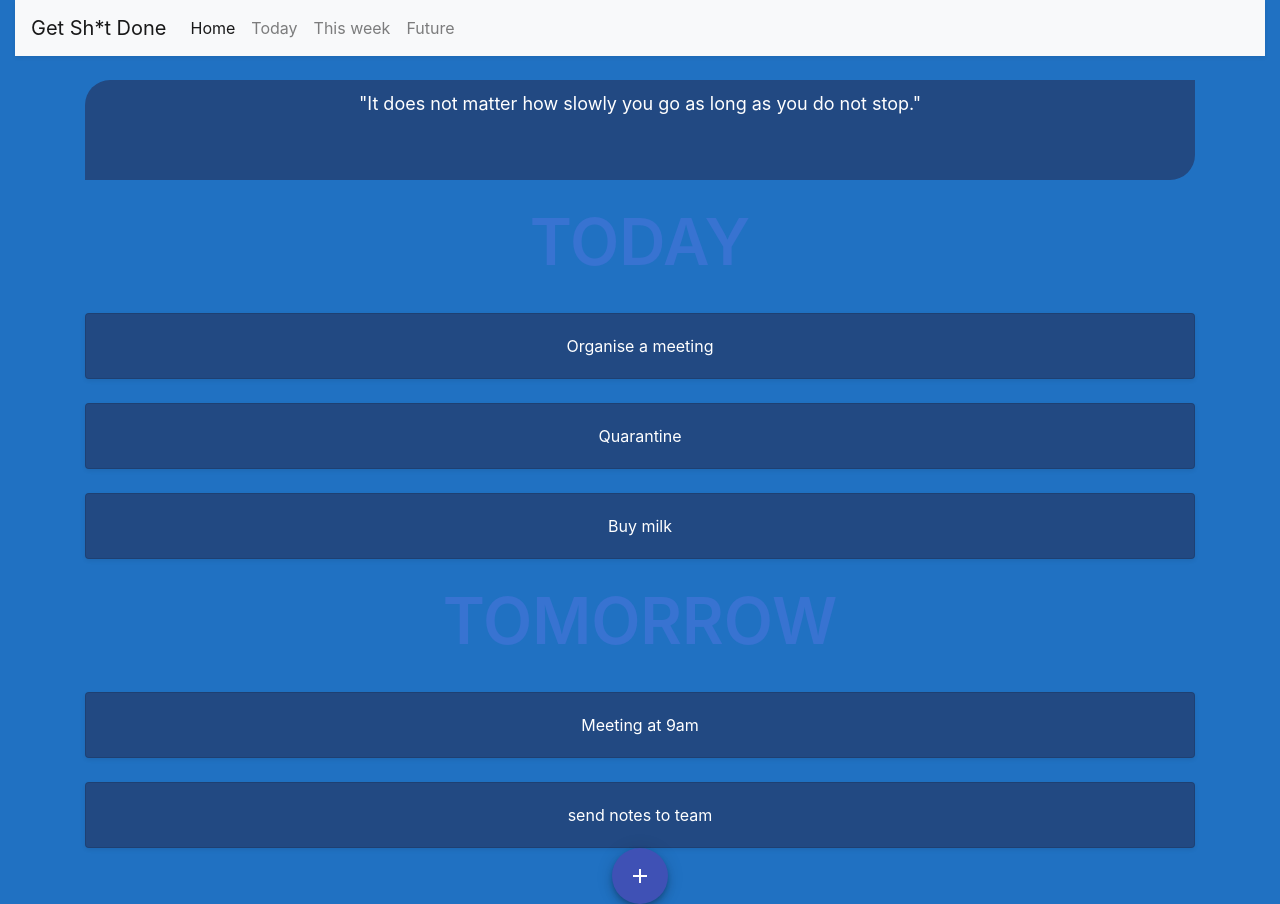
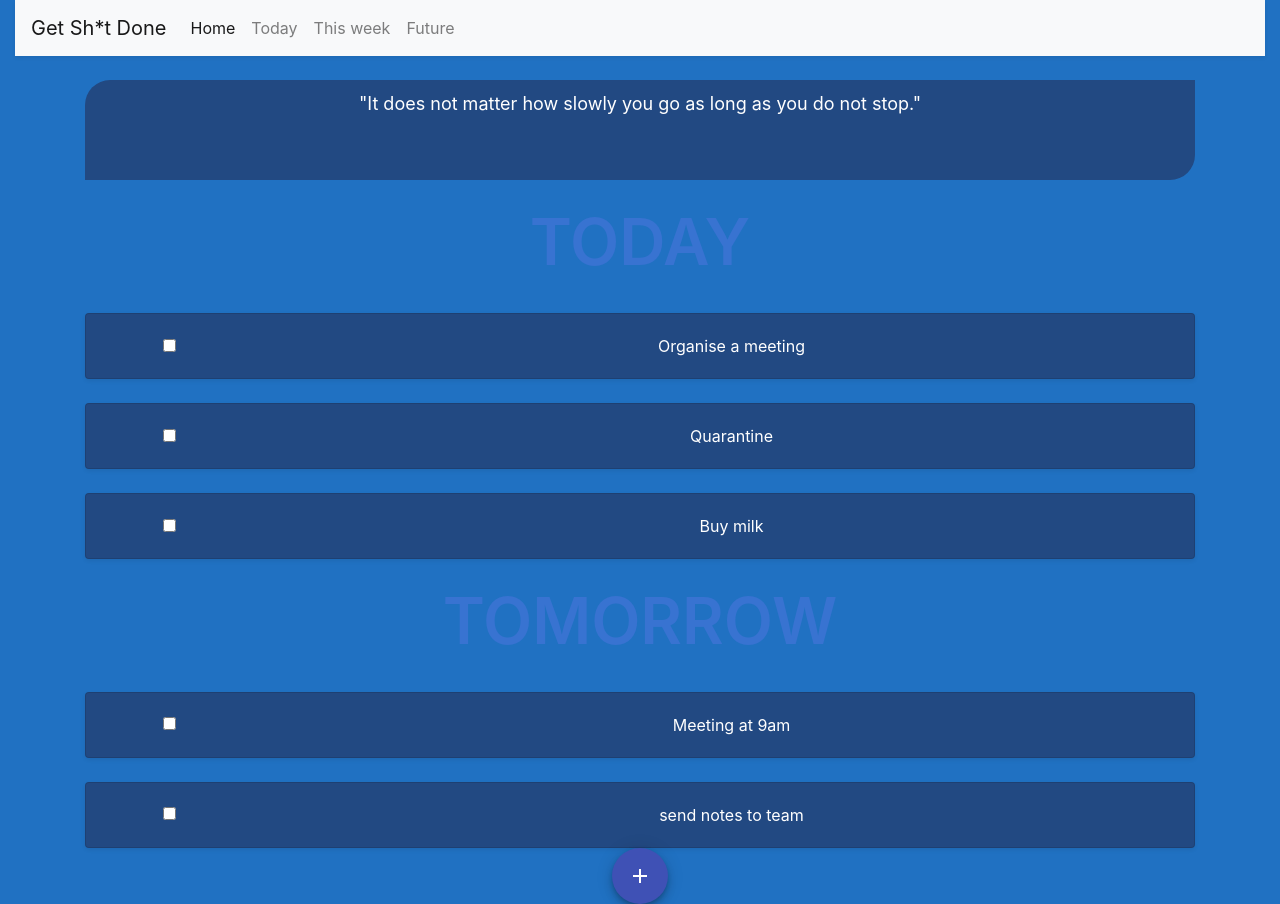
Before and after one commit to BradNichol/todo-app-react, a React (Create React App) app: page / in a window 1280 px wide. Built offline with nearby package versions, Linux system fonts and the light colour scheme.

Commit message:
checkbox added to tasks

```diff
--- a/src/Task/Task.js
+++ b/src/Task/Task.js
@@ -7,7 +7,14 @@
             <div className="col">
                 <div className="card shadow-sm task">
                     <div className="card-body">
-                        {props.text}
+                        <div className="row">
+                            <div className="col-2">
+                                <input className="form-check-input" type="checkbox" value="" />
+                            </div>
+                            <div className="col-10">
+                                {props.text}
+                            </div>
+                        </div>
                     </div>
                 </div>
             </div>
```
